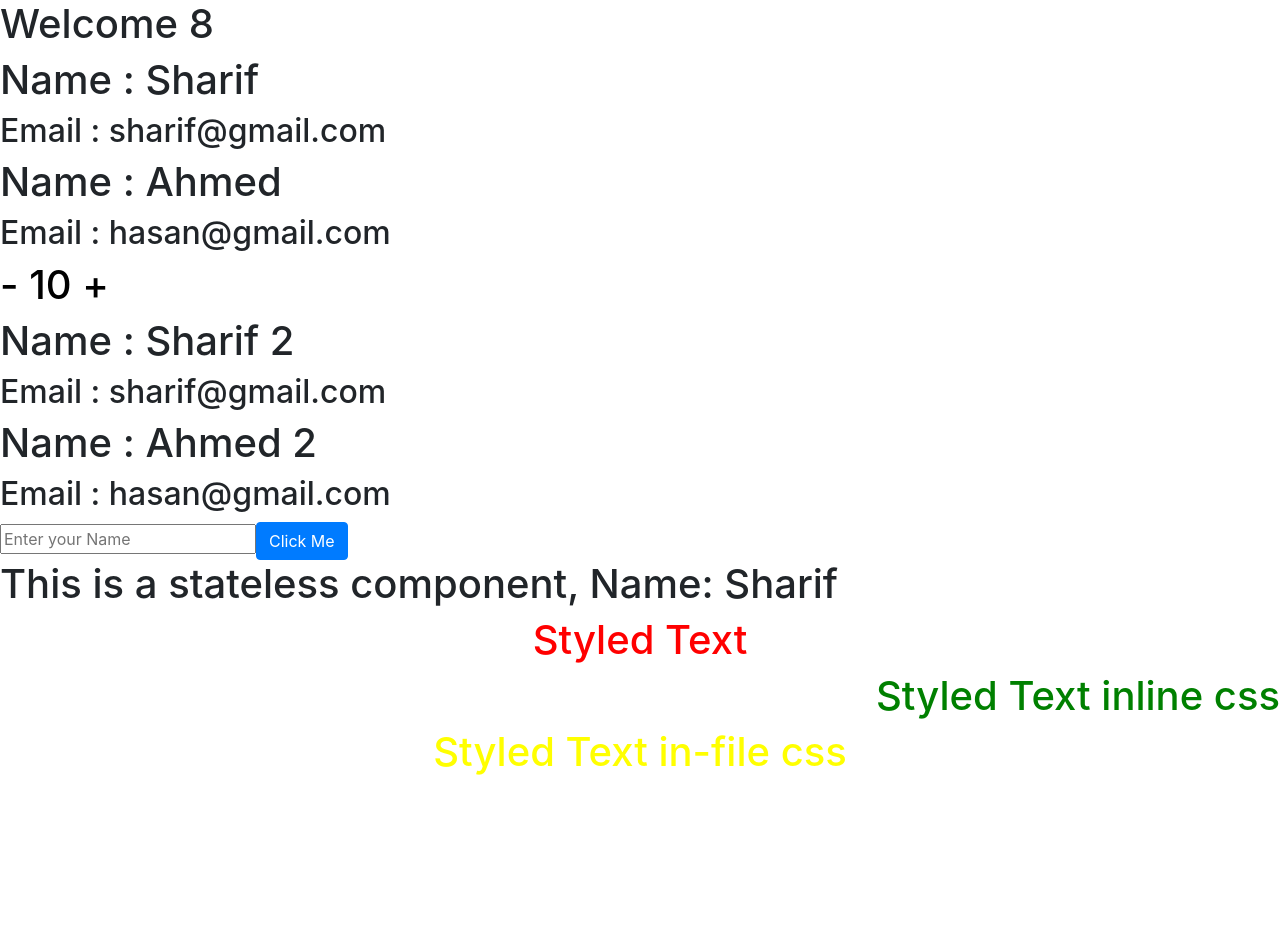
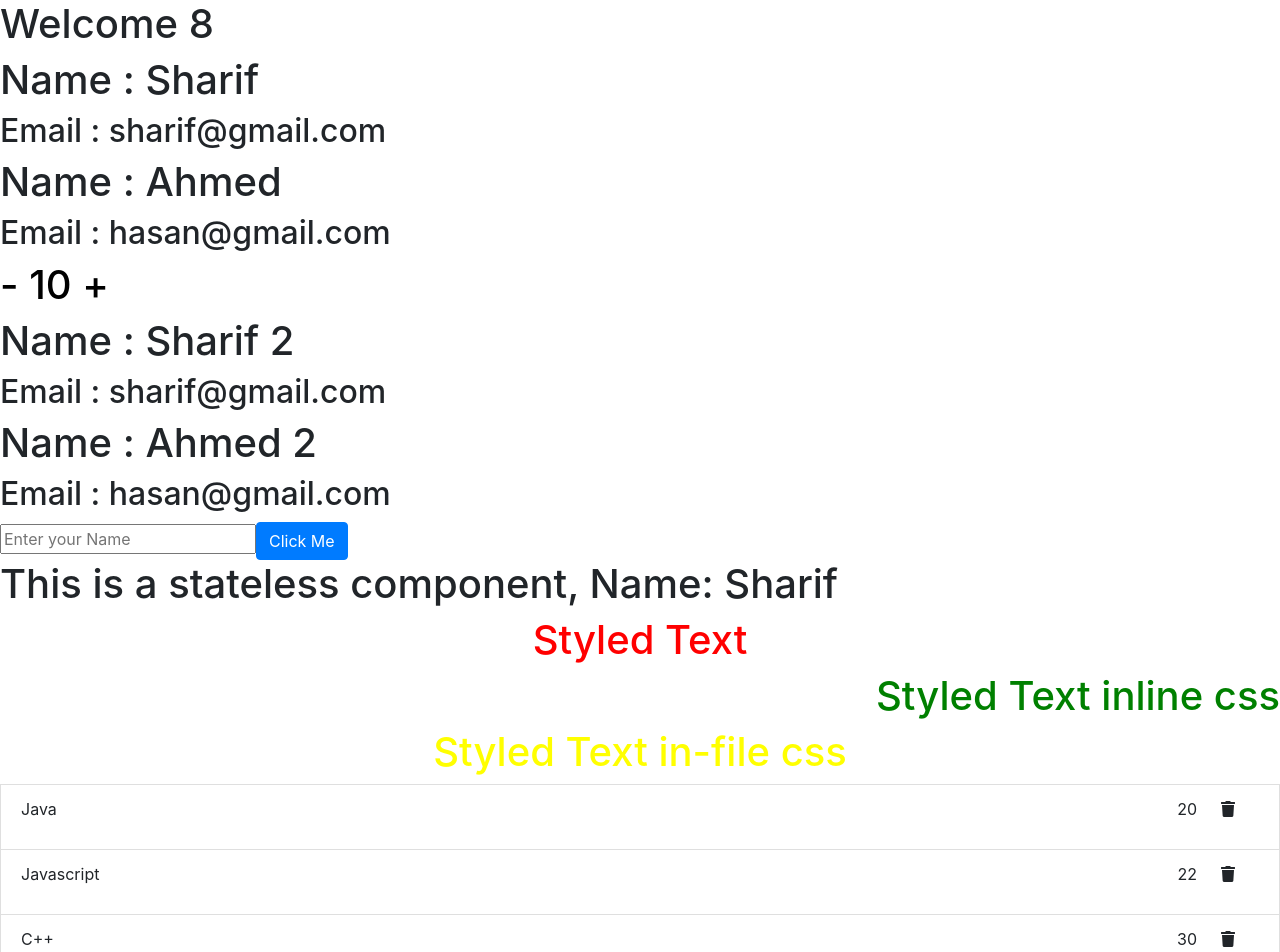
Before and after one commit to ahmed7761/reactJs_stack_learner, a React (Create React App) app: page / in a window 1280 px wide. Shown: the top 952 px of the page. Before the commit the page ends 800 px from the top, so only its background shows below. Built offline with nearby package versions, Linux system fonts and the light colour scheme.

Commit message:
show list and delete data from list

```diff
--- a/public/index.html
+++ b/public/index.html
@@ -25,6 +25,7 @@
       Learn how to configure a non-root public URL by running `npm run build`.
     -->
     <link rel="stylesheet" href="https://cdn.jsdelivr.net/npm/bootstrap@4.6.0/dist/css/bootstrap.min.css" integrity="sha384-B0vP5xmATw1+K9KRQjQERJvTumQW0nPEzvF6L/Z6nronJ3oUOFUFpCjEUQouq2+l" crossorigin="anonymous">
+    <link rel="stylesheet" href="https://pro.fontawesome.com/releases/v5.10.0/css/all.css" integrity="sha384-AYmEC3Yw5cVb3ZcuHtOA93w35dYTsvhLPVnYs9eStHfGJvOvKxVfELGroGkvsg+p" crossorigin="anonymous"/>
 
     <title>Welcome</title>
   </head>
--- a/src/components/App.js
+++ b/src/components/App.js
@@ -4,6 +4,7 @@ import './App.css';
 import First from "./first/First";
 import Counter from "./first/Counter";
 import Stateless from "./Stateless";
+import Books from './books/Books';
 
 class App extends Component {
 
@@ -14,6 +15,36 @@ class App extends Component {
     ],
 
     inputedName: '',
+
+    books: [
+      {
+        id: 1,
+        name: 'Java',
+        price: 20
+      },
+      {
+        id: 2,
+        name: 'Javascript',
+        price: 22
+      },
+      {
+        id: 3,
+        name: 'C++',
+        price: 30
+      },
+      {
+        id: 4,
+        name: 'PHP',
+        price: 40
+      }
+    ]
+  };
+
+  deleteBook = (id) => {
+    let newBooks = this.state.books.filter(book => book.id != id)
+    this.setState({
+        books: newBooks
+    })
   };
 
   clickHandler = () => {
@@ -55,6 +86,8 @@ class App extends Component {
         <h1 className="styled">Styled Text</h1>
         <h1 style={{ color: 'green', textAlign: 'right' }}>Styled Text inline css</h1>
         <h1 style={ cssObj }>Styled Text in-file css</h1>
+
+        <Books deleteHandler={ this.deleteBook.bind(this) } books={ this.state.books } />
       </div>
     );
   }
--- /dev/null
+++ b/src/components/books/Books.js
@@ -0,0 +1,17 @@
+import React, { Component } from 'react';
+import Book from './book/Book';
+class Books extends Component {
+  render() {
+    return (
+      <div>
+        { this.props.books.map(book => {
+          return (
+            <Book deleteHandler={ this.props.deleteHandler } book={book} />
+          )
+        })}
+      </div>
+    )
+  }
+}
+
+export default Books;
--- /dev/null
+++ b/src/components/books/book/Book.js
@@ -0,0 +1,19 @@
+import React, { Component } from 'react';
+
+class Book extends Component {
+  render() {
+    return (
+      <li className='list-group-item d-flex'>
+        <p> { this.props.book.name} </p>
+        <span className="ml-auto"> { this.props.book.price} </span>
+        <div className="mx-4">
+          <span onClick={ () => this.props.deleteHandler(this.props.book.id)}>
+            <i style={{cursor:'pointer'}} className='fas fa-trash'></i>
+          </span>
+        </div>
+      </li>
+    )
+  }
+}
+
+export default Book;
```
